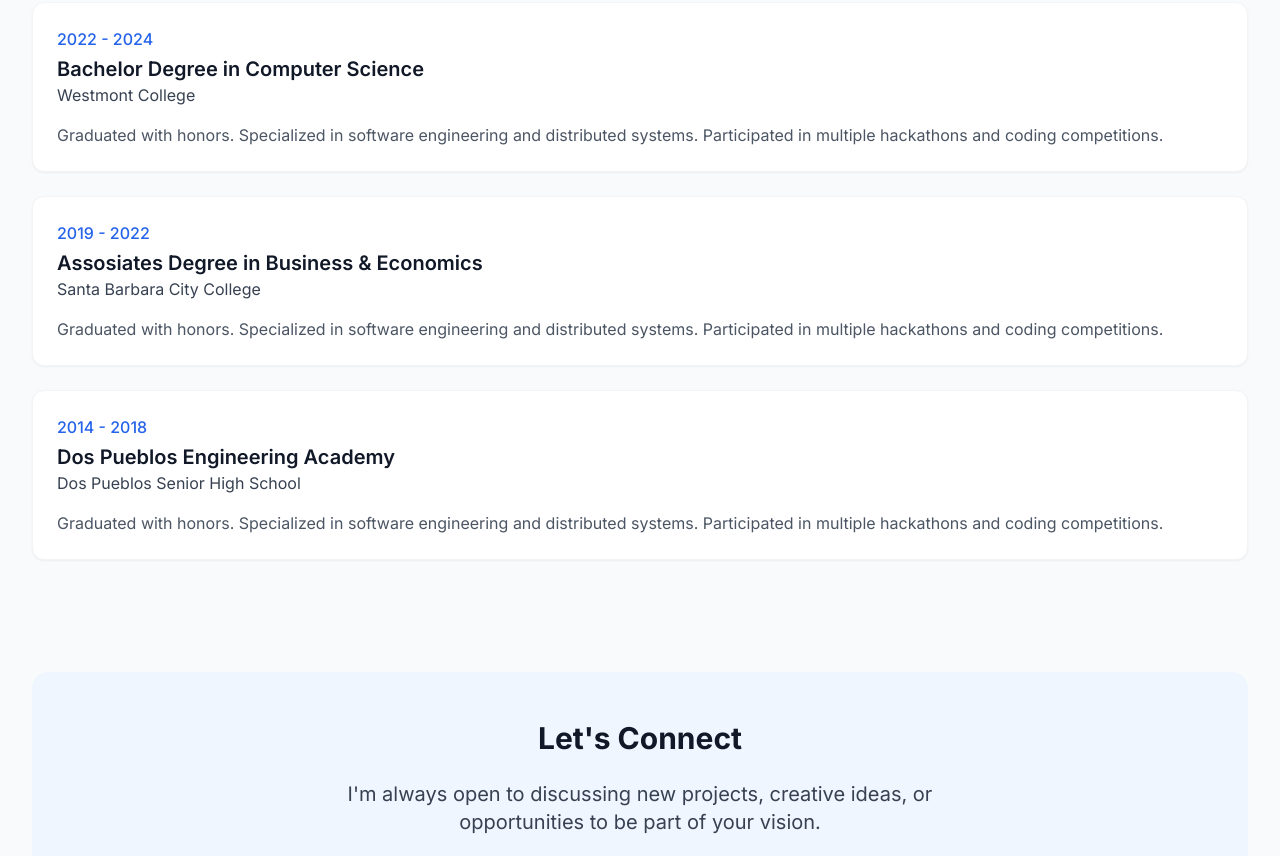
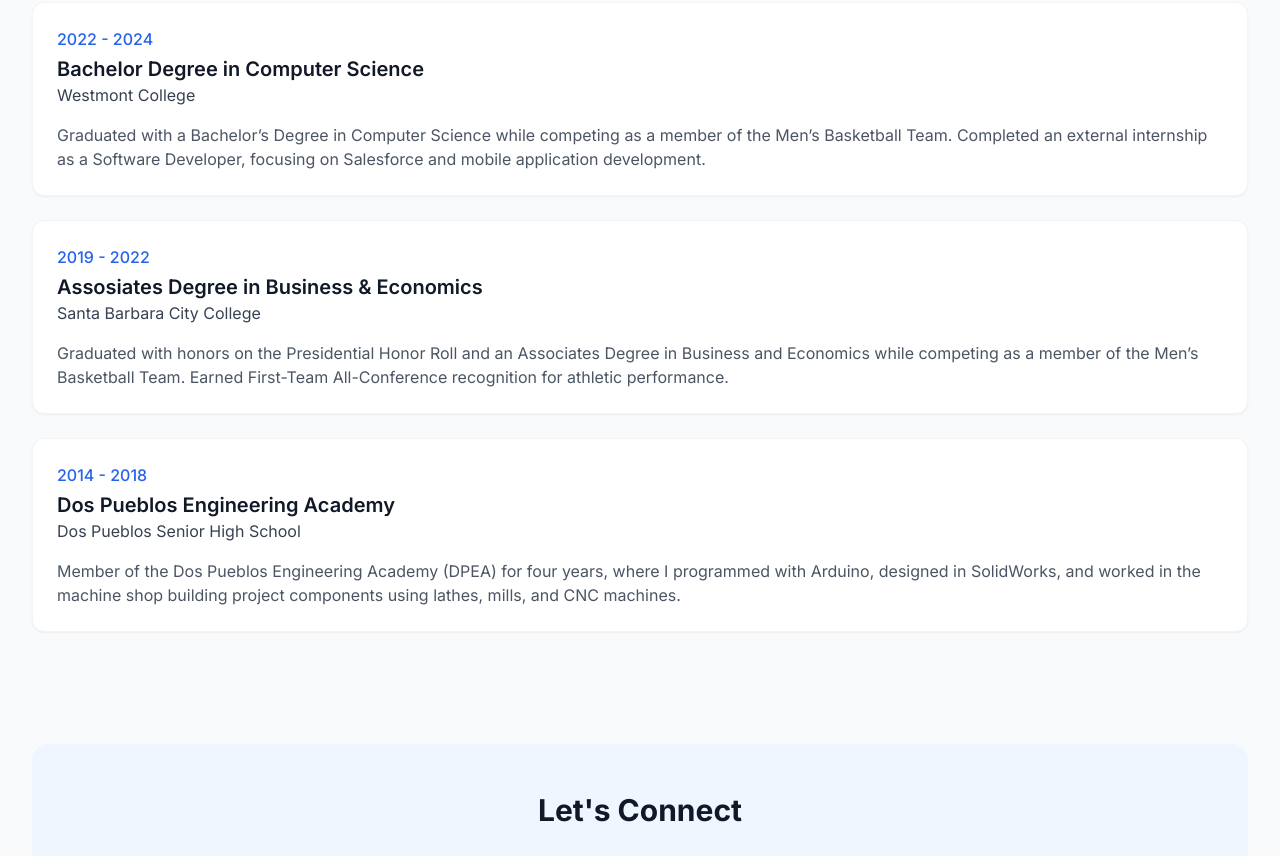
Before and after one commit to Brycyn/personal-site, a React (Vite) app: page /about in a window 1280 px wide. Shown: the part 3140-3996 px from the top of the page. Built offline with nearby package versions, Linux system fonts and the light colour scheme.

Commit message:
finished about page updates

```diff
--- a/src/pages/About/About.tsx
+++ b/src/pages/About/About.tsx
@@ -272,9 +272,10 @@ const About: React.FC = () => {
             Westmont College
           </div>
           <p className="text-gray-600 dark:text-gray-400">
-            Graduated with honors. Specialized in software engineering and
-            distributed systems. Participated in multiple hackathons and coding
-            competitions.
+            Graduated with a Bachelor’s Degree in Computer Science while
+            competing as a member of the Men’s Basketball Team. Completed an
+            external internship as a Software Developer, focusing on Salesforce
+            and mobile application development.
           </p>
         </motion.div>
         <br />
@@ -294,9 +295,10 @@ const About: React.FC = () => {
             Santa Barbara City College{" "}
           </div>
           <p className="text-gray-600 dark:text-gray-400">
-            Graduated with honors. Specialized in software engineering and
-            distributed systems. Participated in multiple hackathons and coding
-            competitions.
+            Graduated with honors on the Presidential Honor Roll and an
+            Associates Degree in Business and Economics while competing as a
+            member of the Men’s Basketball Team. Earned First-Team
+            All-Conference recognition for athletic performance.{" "}
           </p>
         </motion.div>
         <br />
@@ -316,9 +318,10 @@ const About: React.FC = () => {
             Dos Pueblos Senior High School{" "}
           </div>
           <p className="text-gray-600 dark:text-gray-400">
-            Graduated with honors. Specialized in software engineering and
-            distributed systems. Participated in multiple hackathons and coding
-            competitions.
+            Member of the Dos Pueblos Engineering Academy (DPEA) for four years,
+            where I programmed with Arduino, designed in SolidWorks, and worked
+            in the machine shop building project components using lathes, mills,
+            and CNC machines.{" "}
           </p>
         </motion.div>
       </section>
```
